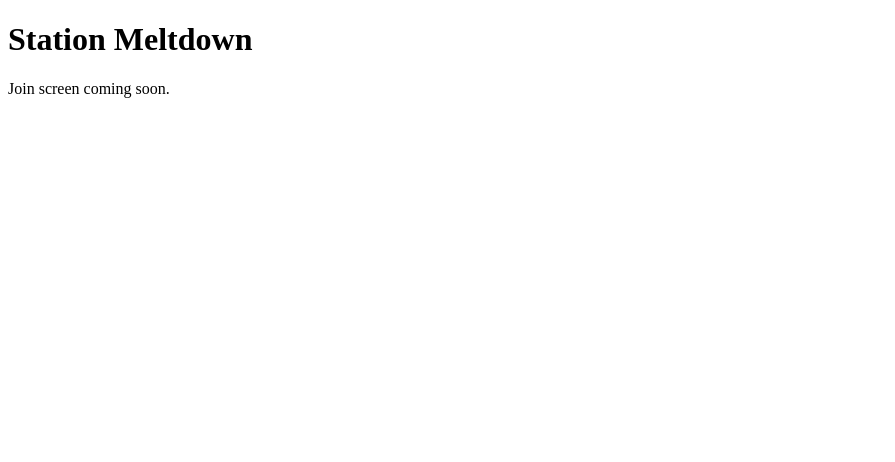
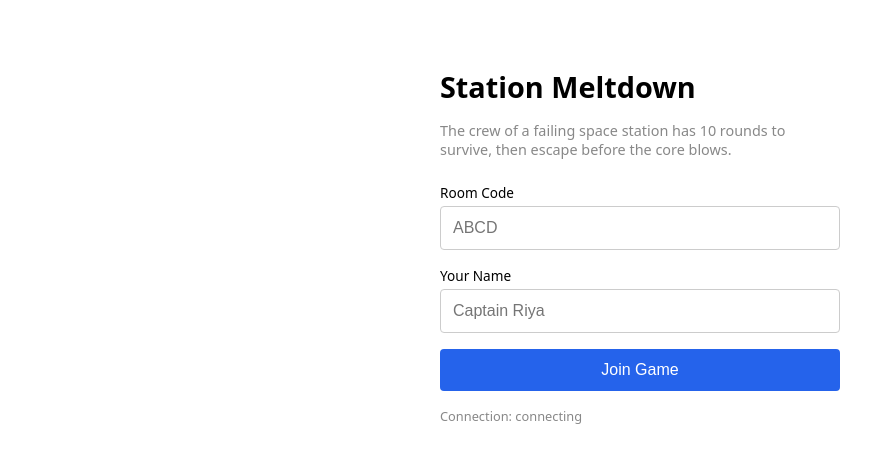
Before and after one commit to superversivesf/station-meltdown, a SvelteKit app in the folder frontend/: page / in a window 1280 px wide. Shown: the top 462 px of the page, without its empty margins (0-895 px from the left). Built offline with nearby package versions, Linux system fonts and the light colour scheme.

Commit message:
feat: add join screen and lobby screen

```diff
--- a/frontend/src/lib/stores.ts
+++ b/frontend/src/lib/stores.ts
@@ -1,5 +1,14 @@
 import { writable, derived } from 'svelte/store';
 import type { GameState, ServerMessage } from './types';
+import type { GameWebSocket } from './websocket';
+
+let wsInstance: GameWebSocket | null = null;
+export function setWs(ws: GameWebSocket | null) {
+  wsInstance = ws;
+}
+export function getWs(): GameWebSocket | null {
+  return wsInstance;
+}
 
 export const gameState = writable<GameState | null>(null);
 export const playerId = writable<string | null>(null);
--- a/frontend/src/routes/+layout.svelte
+++ b/frontend/src/routes/+layout.svelte
@@ -1,5 +1,21 @@
-<script>
+<script lang="ts">
+  import { onMount, onDestroy } from 'svelte';
+  import { getWs } from '$lib/stores';
+
   let { children } = $props();
+
+  const startHandler = () => {
+    getWs()?.send({ type: 'start' });
+  };
+
+  onMount(() => {
+    window.addEventListener('start-game', startHandler);
+  });
+
+  onDestroy(() => {
+    window.removeEventListener('start-game', startHandler);
+    getWs()?.close();
+  });
 </script>
 
 {@render children()}
--- a/frontend/src/routes/+page.svelte
+++ b/frontend/src/routes/+page.svelte
@@ -1,2 +1,92 @@
-<h1>Station Meltdown</h1>
-<p>Join screen coming soon.</p>
+<script lang="ts">
+  import { goto } from '$app/navigation';
+  import { GameWebSocket } from '$lib/websocket';
+  import { handleMessage, gameState, connectionStatus, setWs } from '$lib/stores';
+
+  let roomCode = $state('');
+  let name = $state('');
+  let localError = $state('');
+
+  function joinGame() {
+    localError = '';
+    if (roomCode.length !== 4) {
+      localError = 'Room code must be 4 characters';
+      return;
+    }
+    if (!name.trim()) {
+      localError = 'Enter your name';
+      return;
+    }
+    const ws = new GameWebSocket(roomCode.toUpperCase());
+    setWs(ws);
+    ws.onMessage(handleMessage);
+    ws.onStatusChange((status) => connectionStatus.set(status));
+    ws.connect();
+    const checkConnected = setInterval(() => {
+      if ($connectionStatus === 'connected') {
+        clearInterval(checkConnected);
+        ws.send({ type: 'join', name: name.trim() });
+        goto('/lobby');
+      }
+    }, 100);
+  }
+</script>
+
+<div class="container">
+  <h1>Station Meltdown</h1>
+  <p class="tagline">The crew of a failing space station has 10 rounds to survive, then escape before the core blows.</p>
+
+  <div class="form">
+    <label>
+      Room Code
+      <input
+        type="text"
+        bind:value={roomCode}
+        maxlength="4"
+        placeholder="ABCD"
+        style="text-transform: uppercase"
+      />
+    </label>
+    <label>
+      Your Name
+      <input type="text" bind:value={name} maxlength="20" placeholder="Captain Riya" />
+    </label>
+    {#if localError}
+      <p class="error">{localError}</p>
+    {/if}
+    <button onclick={joinGame}>Join Game</button>
+  </div>
+
+  <p class="status">Connection: {$connectionStatus}</p>
+</div>
+
+<style>
+  .container {
+    max-width: 400px;
+    margin: 2rem auto;
+    padding: 1rem;
+    font-family: system-ui, sans-serif;
+  }
+  h1 { font-size: 1.8rem; margin-bottom: 0.5rem; }
+  .tagline { color: #888; font-size: 0.9rem; margin-bottom: 1.5rem; }
+  .form { display: flex; flex-direction: column; gap: 1rem; }
+  label { display: flex; flex-direction: column; gap: 0.25rem; font-size: 0.85rem; }
+  input {
+    padding: 0.75rem;
+    font-size: 1rem;
+    border: 1px solid #ccc;
+    border-radius: 4px;
+  }
+  button {
+    padding: 0.75rem;
+    font-size: 1rem;
+    background: #2563eb;
+    color: white;
+    border: none;
+    border-radius: 4px;
+    cursor: pointer;
+  }
+  button:hover { background: #1d4ed8; }
+  .error { color: #dc2626; font-size: 0.85rem; }
+  .status { color: #888; font-size: 0.8rem; margin-top: 1rem; }
+</style>
--- /dev/null
+++ b/frontend/src/routes/lobby/+page.svelte
@@ -0,0 +1,81 @@
+<script lang="ts">
+  import { gameState, isHost, connectionStatus } from '$lib/stores';
+
+  function startGame() {
+    const event = new CustomEvent('start-game');
+    window.dispatchEvent(event);
+  }
+</script>
+
+<div class="container">
+  <h1>Lobby — Room {$gameState?.room_code ?? '...'}</h1>
+
+  <div class="players">
+    <h2>Crew ({$gameState?.players.length ?? 0}/15)</h2>
+    <ul>
+      {#each $gameState?.players ?? [] as player}
+        <li class:host={player.is_host}>
+          {player.name}
+          {#if player.is_host}<span class="badge">Host</span>{/if}
+        </li>
+      {/each}
+    </ul>
+  </div>
+
+  {#if $gameState && $gameState.players.length < 4}
+    <p class="warning">Need at least 4 players to start. Currently {$gameState.players.length}.</p>
+  {/if}
+
+  {#if $isHost}
+    <button
+      onclick={startGame}
+      disabled={$gameState && $gameState.players.length < 4}
+    >
+      Start Game
+    </button>
+  {:else}
+    <p class="waiting">Waiting for host to start the game...</p>
+  {/if}
+
+  <p class="status">Connection: {$connectionStatus}</p>
+</div>
+
+<style>
+  .container {
+    max-width: 500px;
+    margin: 2rem auto;
+    padding: 1rem;
+    font-family: system-ui, sans-serif;
+  }
+  h1 { font-size: 1.5rem; }
+  .players { margin: 1.5rem 0; }
+  h2 { font-size: 1.1rem; margin-bottom: 0.5rem; }
+  ul { list-style: none; padding: 0; }
+  li {
+    padding: 0.5rem;
+    border-bottom: 1px solid #eee;
+    font-size: 1rem;
+  }
+  li.host { font-weight: bold; }
+  .badge {
+    font-size: 0.7rem;
+    background: #2563eb;
+    color: white;
+    padding: 0.1rem 0.4rem;
+    border-radius: 3px;
+    margin-left: 0.5rem;
+  }
+  button {
+    padding: 0.75rem 1.5rem;
+    font-size: 1rem;
+    background: #16a34a;
+    color: white;
+    border: none;
+    border-radius: 4px;
+    cursor: pointer;
+  }
+  button:disabled { background: #ccc; cursor: not-allowed; }
+  .warning { color: #f59e0b; }
+  .waiting { color: #888; font-style: italic; }
+  .status { color: #888; font-size: 0.8rem; margin-top: 1rem; }
+</style>
```
